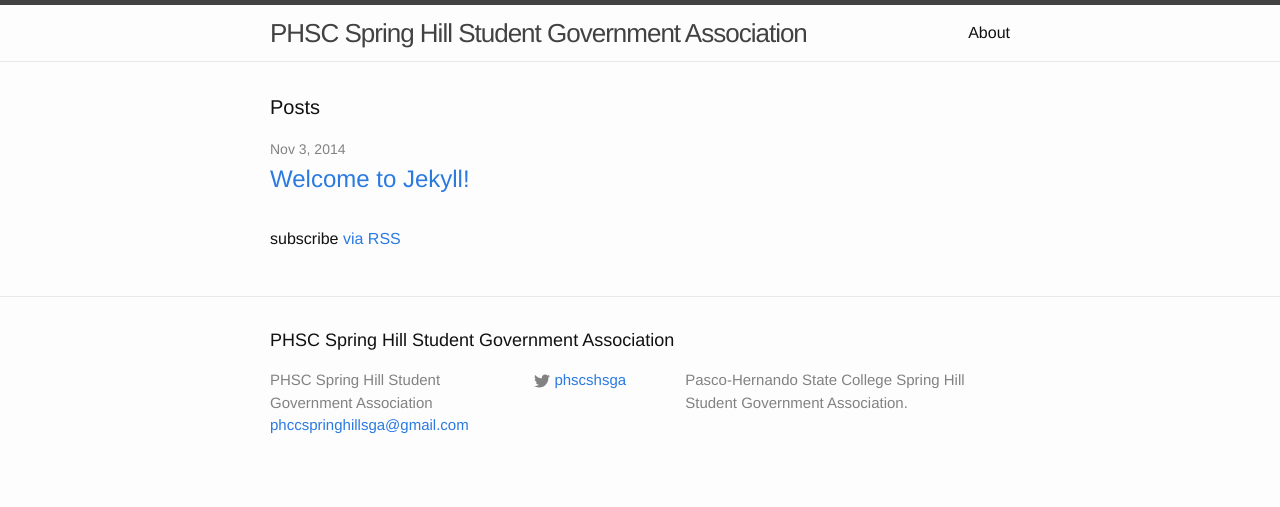
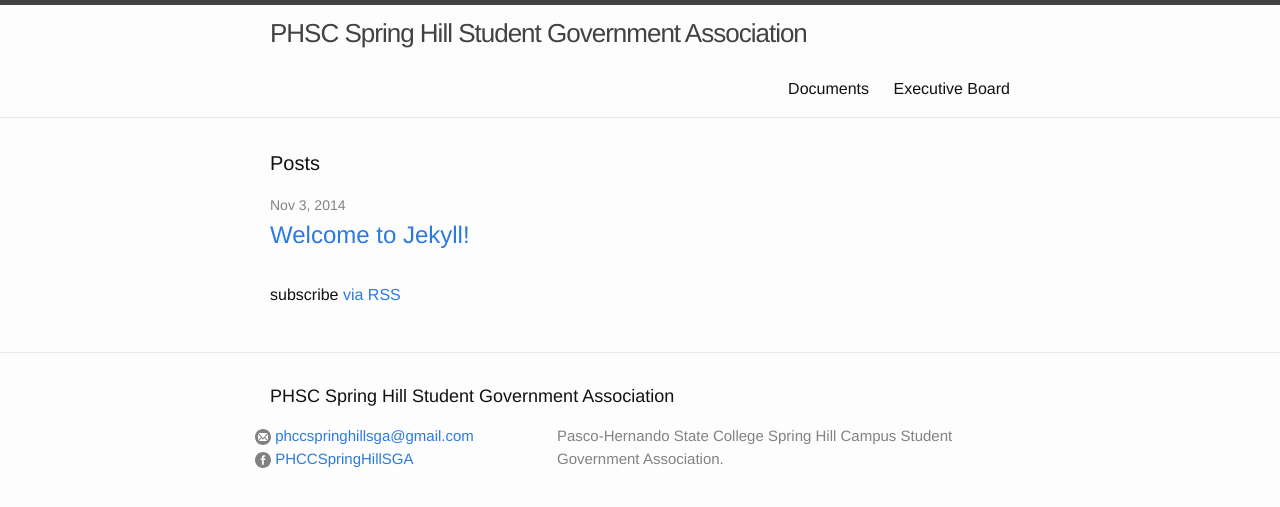
Before and after one commit to phscshsga/phscshsga.github.io, a Jekyll site: the page built from index.html, in a window 1280 px wide. Shown: the top 507 px of the page. Built offline with Jekyll 4.4.1, drawn with Linux system fonts in a browser that asks for light colours.

```diff
--- a/_config.yml
+++ b/_config.yml
@@ -1,11 +1,26 @@
+#PHSC Settings
+current_term: 2014-A
+
+prez: Caitlin Machado
+vprez: Carlton Brown
+secretary: Kevin McCarthy
+treasurer: Ryan Griffiths
+
+gdrive_agendas_folder: 0B7KxO3iyK7HgRFBYWmFKM21Fd2s
+gdrive_minutes_folder: 0B7KxO3iyK7HgNWlPcVZsMXRIQXc
+
 # Site settings
 title: PHSC Spring Hill Student Government Association
+
+description: > # this means to ignore newlines until "baseurl:"
+  Pasco-Hernando State College Spring Hill Campus Student Government Association.
+baseurl: "" # the subpath of your site, e.g. /blog/
+# url: "http://kaymic.com/phscsga.github.io" # the base hostname & protocol for your site
+
 email: phccspringhillsga@gmail.com
-description: > # this means to ignore newlines until "baseurl:"
-  Pasco-Hernando State College Spring Hill Student Government Association.
-baseurl: "" # the subpath of your site, e.g. /blog/
-url: "http://kaymic.com/phscsga.github.io" # the base hostname & protocol for your site
-twitter_username: phscshsga
+facebook_username: PHCCSpringHillSGA
+# twitter_username: phscshsga
+# github_username: phscshsga
 
 # Build settings
 markdown: kramdown
--- a/_includes/footer.html
+++ b/_includes/footer.html
@@ -5,25 +5,33 @@
 		<h2 class="footer-heading">{{ site.title }}</h2>
 
 		<div class="footer-col-wrapper">
+
 			<div class="footer-col  footer-col-1">
-        <ul class="contact-list">
-          <li>{{ site.title }}</li>
-          <li><a href="mailto:{{ site.email }}">{{ site.email }}</a></li>
-        </ul>
-      </div>
-
-      <div class="footer-col  footer-col-2">
 				<ul class="social-media-list">
-          {% if site.github_username %}
+					{% if site.email %}
 					<li>
-            <a href="https://github.com/{{ site.github_username }}">
-              <span class="icon  icon--github">
-                <svg viewBox="0 0 16 16">
-                  <path fill="#828282" d="M7.999,0.431c-4.285,0-7.76,3.474-7.76,7.761 c0,3.428,2.223,6.337,5.307,7.363c0.388,0.071,0.53-0.168,0.53-0.374c0-0.184-0.007-0.672-0.01-1.32 c-2.159,0.469-2.614-1.04-2.614-1.04c-0.353-0.896-0.862-1.135-0.862-1.135c-0.705-0.481,0.053-0.472,0.053-0.472 c0.779,0.055,1.189,0.8,1.189,0.8c0.692,1.186,1.816,0.843,2.258,0.645c0.071-0.502,0.271-0.843,0.493-1.037 C4.86,11.425,3.049,10.76,3.049,7.786c0-0.847,0.302-1.54,0.799-2.082C3.768,5.507,3.501,4.718,3.924,3.65 c0,0,0.652-0.209,2.134,0.796C6.677,4.273,7.34,4.187,8,4.184c0.659,0.003,1.323,0.089,1.943,0.261 c1.482-1.004,2.132-0.796,2.132-0.796c0.423,1.068,0.157,1.857,0.077,2.054c0.497,0.542,0.798,1.235,0.798,2.082 c0,2.981-1.814,3.637-3.543,3.829c0.279,0.24,0.527,0.713,0.527,1.437c0,1.037-0.01,1.874-0.01,2.129 c0,0.208,0.14,0.449,0.534,0.373c3.081-1.028,5.302-3.935,5.302-7.362C15.76,3.906,12.285,0.431,7.999,0.431z"/>
+						<a href="mailto:{{ site.email }}">
+							<span class="icon  icon--email">
+								<svg viewBox="0 0 32 32">
+									<path fill="#828282" d="M16 0c-8.837 0-16 7.163-16 16s7.163 16 16 16 16-7.163 16-16-7.163-16-16-16zM8 8h16c0.286 0 0.563 0.061 0.817 0.177l-8.817 10.286-8.817-10.287c0.254-0.116 0.531-0.177 0.817-0.177zM6 22v-12c0-0.042 0.002-0.084 0.004-0.125l5.864 6.842-5.8 5.8c-0.045-0.167-0.069-0.34-0.069-0.517zM24 24h-16c-0.177 0-0.35-0.024-0.517-0.069l5.691-5.691 2.826 3.297 2.826-3.297 5.691 5.691c-0.167 0.045-0.34 0.069-0.517 0.069zM26 22c0 0.177-0.024 0.35-0.069 0.517l-5.8-5.8 5.865-6.842c0.003 0.041 0.004 0.083 0.004 0.125v12z"/>
 								</svg>
 							</span>
 
-              <span class="username">{{ site.github_username }}</span>
+							<span class="username">{{ site.email }}</span>
+						</a>
+					</li>
+					{% endif %}
+
+					{% if site.facebook_username %}
+					<li>
+						<a href="https://facebook.com/{{ site.facebook_username }}">
+							<span class="icon  icon--facebook">
+								<svg viewBox="0 0 16 16">
+									<path fill="#828282" d="M8,0C3.582,0,0,3.582,0,8s3.582,8,8,8s8-3.582,8-8C16,3.581,12.418,0,8,0z M10.068,7.999L8.757,8l-0.001,4.8H6.957V8h-1.2 V6.346l1.2-0.001L6.955,5.371c0-1.35,0.366-2.171,1.955-2.171h1.324v1.655H9.406c-0.619,0-0.649,0.231-0.649,0.662L8.755,6.345 h1.488L10.068,7.999z"/>
+								</svg>
+							</span>
+
+							<span class="username">{{ site.facebook_username }}</span>
 						</a>
 					</li>
 					{% endif %}
@@ -42,10 +50,25 @@
 						</a>
 					</li>
 					{% endif %}
+
+					{% if site.github_username %}
+					<li>
+						<a href="https://github.com/{{ site.github_username }}">
+							<span class="icon  icon--github">
+								<svg viewBox="0 0 16 16">
+									<path fill="#828282" d="M7.999,0.431c-4.285,0-7.76,3.474-7.76,7.761 c0,3.428,2.223,6.337,5.307,7.363c0.388,0.071,0.53-0.168,0.53-0.374c0-0.184-0.007-0.672-0.01-1.32 c-2.159,0.469-2.614-1.04-2.614-1.04c-0.353-0.896-0.862-1.135-0.862-1.135c-0.705-0.481,0.053-0.472,0.053-0.472 c0.779,0.055,1.189,0.8,1.189,0.8c0.692,1.186,1.816,0.843,2.258,0.645c0.071-0.502,0.271-0.843,0.493-1.037 C4.86,11.425,3.049,10.76,3.049,7.786c0-0.847,0.302-1.54,0.799-2.082C3.768,5.507,3.501,4.718,3.924,3.65 c0,0,0.652-0.209,2.134,0.796C6.677,4.273,7.34,4.187,8,4.184c0.659,0.003,1.323,0.089,1.943,0.261 c1.482-1.004,2.132-0.796,2.132-0.796c0.423,1.068,0.157,1.857,0.077,2.054c0.497,0.542,0.798,1.235,0.798,2.082 c0,2.981-1.814,3.637-3.543,3.829c0.279,0.24,0.527,0.713,0.527,1.437c0,1.037-0.01,1.874-0.01,2.129 c0,0.208,0.14,0.449,0.534,0.373c3.081-1.028,5.302-3.935,5.302-7.362C15.76,3.906,12.285,0.431,7.999,0.431z"/>
+								</svg>
+							</span>
+
+							<span class="username">{{ site.github_username }}</span>
+						</a>
+					</li>
+					{% endif %}
+
 				</ul>
 			</div>
 
-      <div class="footer-col  footer-col-3">
+			<div class="footer-col  footer-col-2">
 				<p class="text">{{ site.description }}</p>
 			</div>
 		</div>
--- a/_layouts/default.html
+++ b/_layouts/default.html
@@ -9,7 +9,9 @@
 
 	<div class="page-content">
 		<div class="wrapper">
+
 			{{ content }}
+
 		</div>
 	</div>
 
--- /dev/null
+++ b/_layouts/home.html
@@ -0,0 +1,34 @@
+<!DOCTYPE html>
+<html>
+
+{% include head.html %}
+
+<body>
+
+	<div id="fb-root"></div>
+	<script>(function(d, s, id) {
+		var js, fjs = d.getElementsByTagName(s)[0];
+		if (d.getElementById(id)) return;
+		js = d.createElement(s); js.id = id;
+		js.src = "//connect.facebook.net/en_US/sdk.js#xfbml=1&appId=733981256649234&version=v2.0";
+		fjs.parentNode.insertBefore(js, fjs);
+	}(document, 'script', 'facebook-jssdk'));</script>
+
+
+	{% include header.html %}
+
+	<div class="page-content">
+		<div class="wrapper">
+
+		<div style="float: right;" class="fb-like-box" data-href="https://www.facebook.com/PHCCSpringHillSGA" data-width="300" data-colorscheme="light" data-show-faces="true" data-header="false" data-stream="true" data-show-border="true"></div>
+
+			{{ content }}
+
+		</div>
+	</div>
+
+	{% include footer.html %}
+
+</body>
+
+</html>
--- a/_sass/_layout.scss
+++ b/_sass/_layout.scss
@@ -114,26 +114,29 @@
     @extend %clearfix;
 }
 
-.footer-col {
+.footer-col-0 {
+    display: none;
     float: left;
     margin-bottom: $spacing-unit / 2;
     padding-left: $spacing-unit / 2;
 }
 
 .footer-col-1 {
-    width: -webkit-calc(35% - (#{$spacing-unit} / 2));
-    width:         calc(35% - (#{$spacing-unit} / 2));
+    float: left;
+    width: -webkit-calc(40%);
+    width:         calc(40%);
 }
 
 .footer-col-2 {
-    width: -webkit-calc(20% - (#{$spacing-unit} / 2));
-    width:         calc(20% - (#{$spacing-unit} / 2));
+    float: left;
+    width: -webkit-calc(60%);
+    width:         calc(60%);
 }
 
-.footer-col-3 {
-    width: -webkit-calc(45% - (#{$spacing-unit} / 2));
-    width:         calc(45% - (#{$spacing-unit} / 2));
-}
+// .footer-col-3 {
+//     width: -webkit-calc(40% - (#{$spacing-unit} / 2));
+//     width:         calc(40% - (#{$spacing-unit} / 2));
+// }
 
 @include media-query($on-laptop) {
     .footer-col-1,
--- a/index.html
+++ b/index.html
@@ -1,5 +1,5 @@
 ---
-layout: default
+layout: home
 ---
 
 <div class="home">
```
Also changed, not shown: about.md (deleted, +0 -11 lines), docs.md (added, +13 -0 lines), eboard.md (added, +34 -0 lines), _includes/head.html (indentation only), 1 other file. Lines whose indentation alone changed are shown as unchanged.
